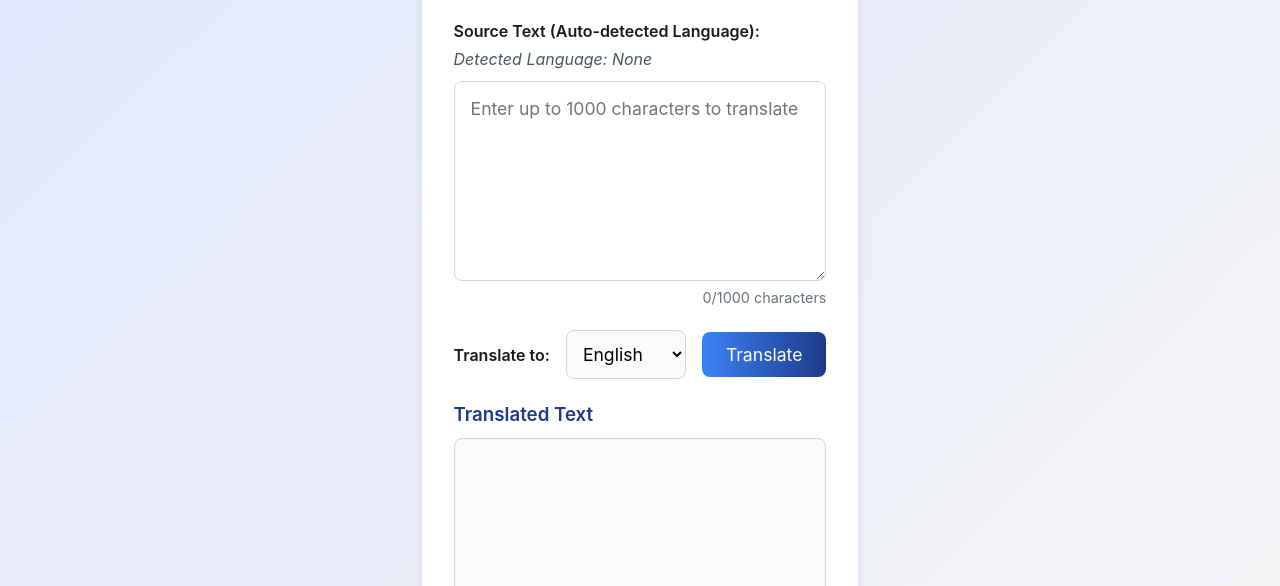
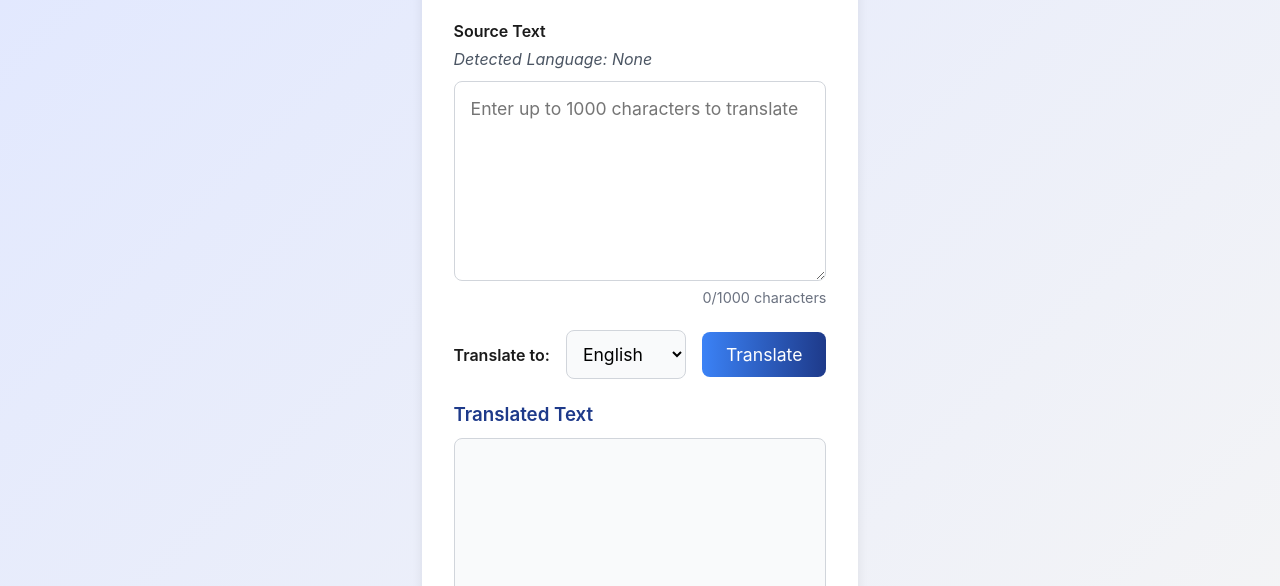
Before and after one commit to Lalit-ai-git/translate, a plain HTML site: page index.html in a window 1280 px wide. Shown: the part 214-800 px from the top of the page. Drawn offline with Linux system fonts and the light colour scheme.

Commit message:
Update index.html

```diff
--- a/index.html
+++ b/index.html
@@ -71,7 +71,7 @@
         <section class="translator-section">
             <h2>Instant Translation</h2>
             <div class="translation-input">
-                <label for="inputText">Source Text (Auto-detected Language):</label>
+                <label for="inputText">Source Text </label>
                 <p id="detectedLanguage" aria-live="polite">Detected Language: None</p>
                 <textarea id="inputText" maxlength="1000" placeholder="Enter up to 1000 characters to translate" aria-label="Text to translate"></textarea>
                 <p class="char-count"><span id="charCount">0</span>/1000 characters</p>
```
